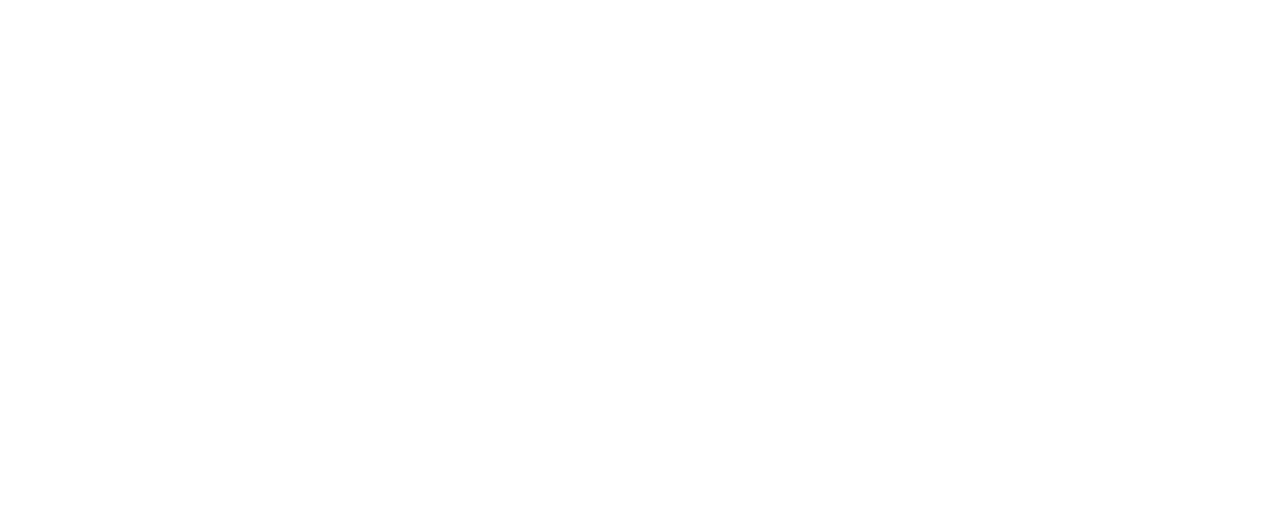
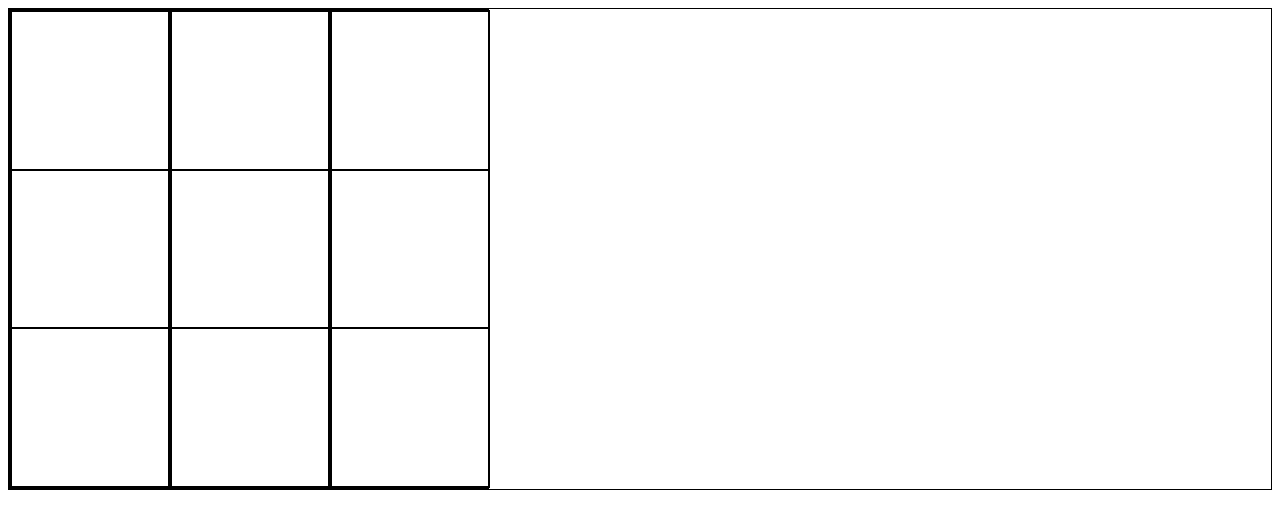
Before and after one commit to jj-jinosko/etch-a-sketch, a plain HTML site: page index.html in a window 1280 px wide. Drawn offline with Linux system fonts and the light colour scheme.

Commit message:
add event listener to cells

```diff
--- a/index.html
+++ b/index.html
@@ -4,10 +4,24 @@
     <meta charset="UTF-8">
     <meta name="viewport" content="width=device-width, initial-scale=1.0">
     <title>Document</title>
+
+    <style>
+        * {
+            box-sizing: border-box;
+        }
+        /* .div{
+            min-width: none;
+        } */
+    </style>
 </head>
 <body>
+
+
+
     <div id="container"></div>
 
     <script src="./js/main.js"></script>
+
+
 </body>
 </html>
--- a/js/main.js
+++ b/js/main.js
@@ -0,0 +1,50 @@
+let docBody = document.querySelector('body');
+docBody.style.border = '1px solid black';
+
+let sketchPadContainer = document.querySelector('#container');
+sketchPadContainer.style.width = '480px';
+sketchPadContainer.style.height = '480px';
+sketchPadContainer.style.border = '1px solid black'
+sketchPadContainer.style.display = 'flex';
+
+// sketchPadContainer.style.margin = '0 auto';
+// sketchPadContainer.style.padding = '8px';
+
+
+let containerSize = 480;
+let boxesInRow = 3;
+let boxesInColumn = 3;
+// let boxMinWidth = (boxSize / boxesInRow) * (10.00/10.00);
+// console.log(minBoxWidth);
+
+//---------create # boxes in Row
+let newRowBox;
+let newColumnBox;
+
+for (let i = 0; i < boxesInRow; i++){
+    newRowBox = document.createElement('div');
+    newRowBox.style.display = 'flex';
+    newRowBox.style.minWidth = '160px';
+
+    newRowBox.style.flexDirection = 'column';
+    newRowBox.style.border = '1px solid black';
+    newRowBox.style.flex
+    sketchPadContainer.appendChild(newRowBox);
+
+    for (let j = 0; j < boxesInColumn; j++){
+        newColumnBox = document.createElement('div');
+        newColumnBox.classList.add('cell');
+        newColumnBox.style.flexGrow = 1;
+        newColumnBox.style.border = '1px solid black';
+
+        newRowBox.appendChild(newColumnBox);
+    }
+}
+
+let cells = document.querySelectorAll('.cell');
+function clickEvent() {
+    console.log('clicked');
+    this.style.backgroundColor='black';
+}
+
+cells.forEach(cell => cell.addEventListener('click', clickEvent));
```
Also changed, not shown: 1 other file.
